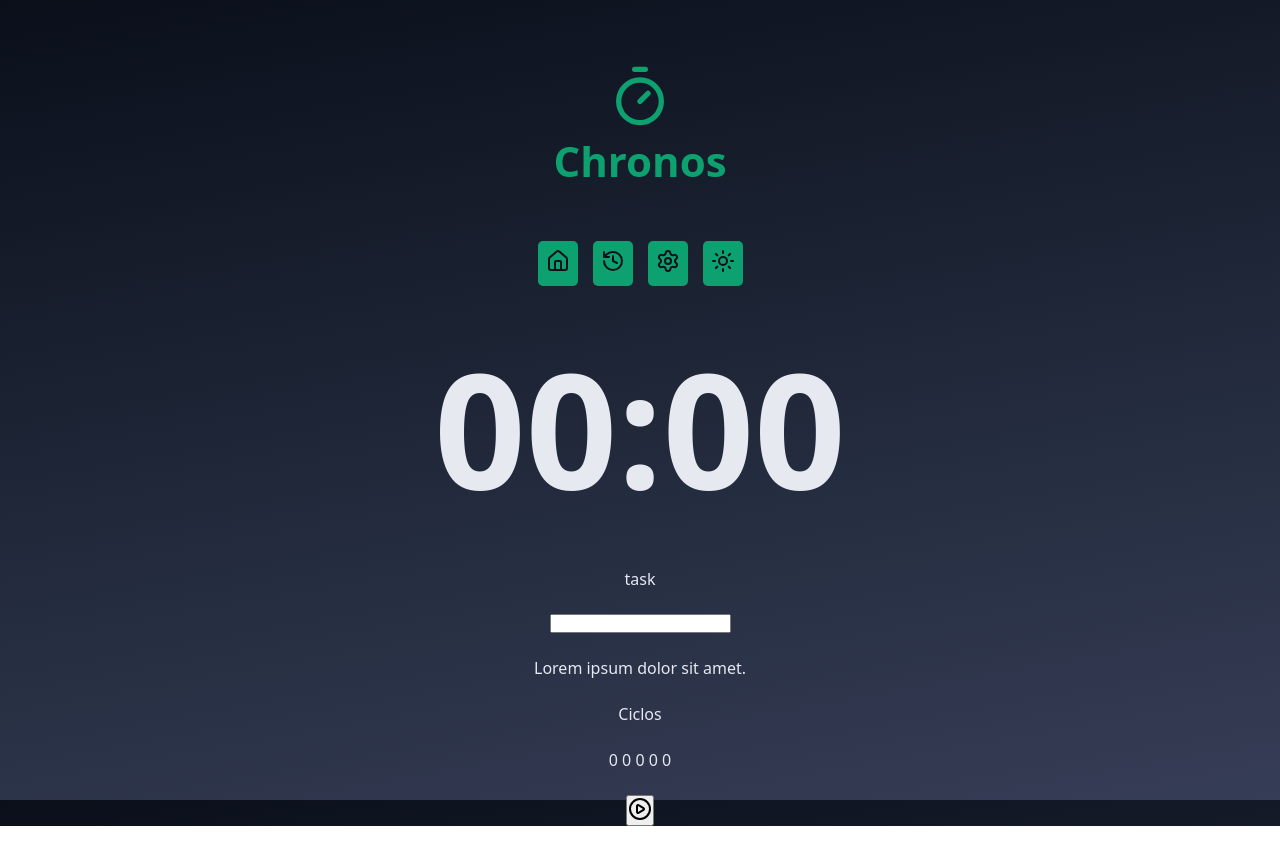
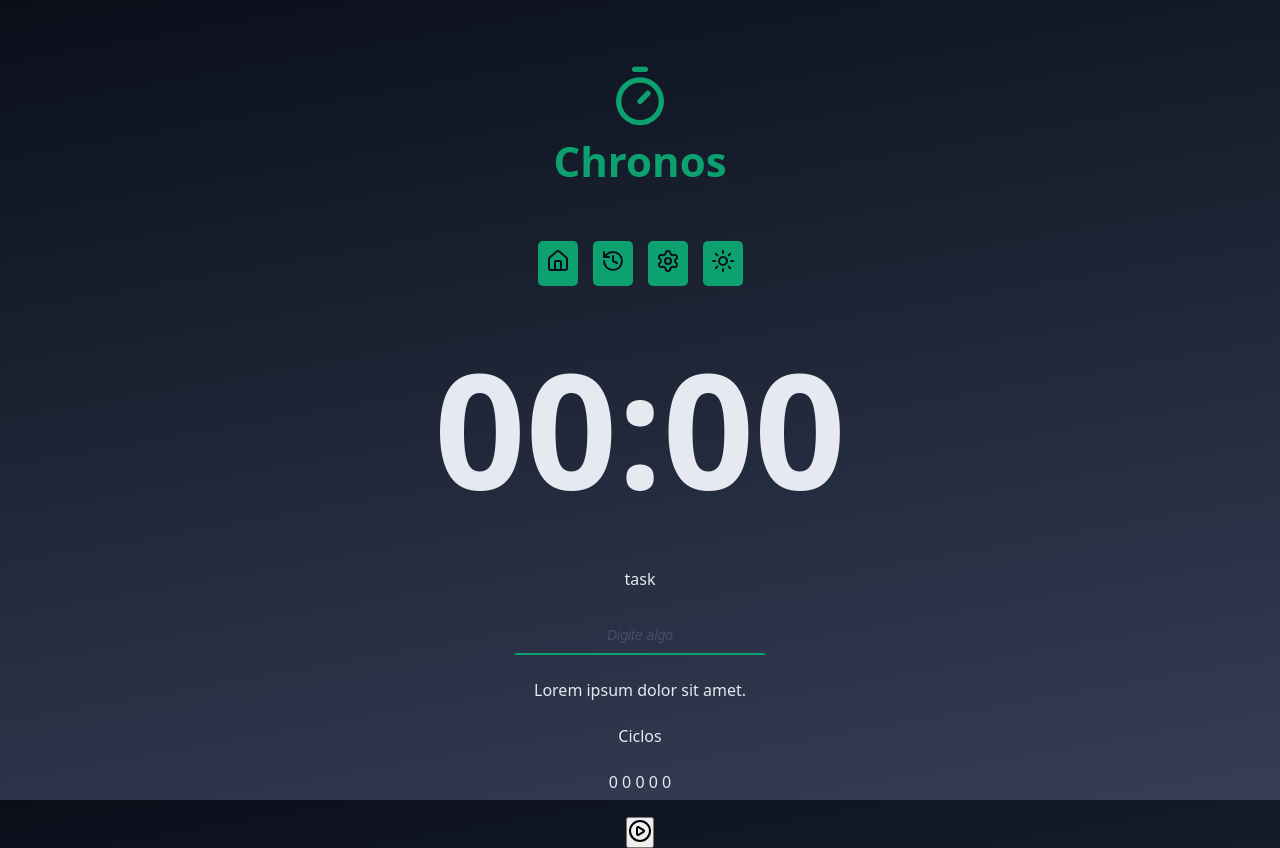
Before and after one commit to danielcarling/chronos-pomodoro, a React (Vite) app: page / in a window 1280 px wide. Before the commit the page ends 826 px from the top, so only its background shows below. Built offline with nearby package versions, Linux system fonts and the light colour scheme.

Commit message:
update input component

```diff
--- a/src/App.tsx
+++ b/src/App.tsx
@@ -27,7 +27,12 @@
          <Container>
             <form className='form' action=''>
                <div className='formRow'>
-                  <Input id='taskId' type='text' labelText='task' />
+                  <Input
+                     id='taskId'
+                     type='text'
+                     labelText='task'
+                     placeholder='Digite algo'
+                  />
                </div>
 
                <div className='formRow'>
--- a/src/components/Input/index.tsx
+++ b/src/components/Input/index.tsx
@@ -1,3 +1,5 @@
+import styles from './styles.module.css';
+
 type InputProps = {
    id: string;
    labelText: string;
@@ -11,7 +13,7 @@
          {/* {labelText && <label htmlFor={id}>{labelText}</label>} */}
 
          <label htmlFor={id}>{labelText}</label>
-         <input id={id} type={type} {...rest} />
+         <input className={styles.input} id={id} type={type} {...rest} />
       </>
    );
 }
--- a/src/components/Input/styles.module.css
+++ b/src/components/Input/styles.module.css
@@ -0,0 +1,28 @@
+.input {
+   background-color: transparent;
+   text-align: center;
+   font-size: 1.8rem;
+   padding: 0.8rem;
+   color: var(--text-default);
+   outline: none;
+
+   border: 0.2rem solid transparent;
+   border-bottom: 0.2rem solid var(--primary);
+   transition: all 0.1s ease-in-out;
+}
+
+.input:focus {
+   border: 0.2rem solid var(--primary);
+   border-radius: 0.8rem;
+}
+
+.input::placeholder {
+   color: var(--gray-500);
+   font-size: 1.4rem;
+   font-style: italic;
+}
+
+.input:disabled {
+   border-bottom: 0.2rem solid var(--disabled);
+   color: var(--text-muted);
+}
```
